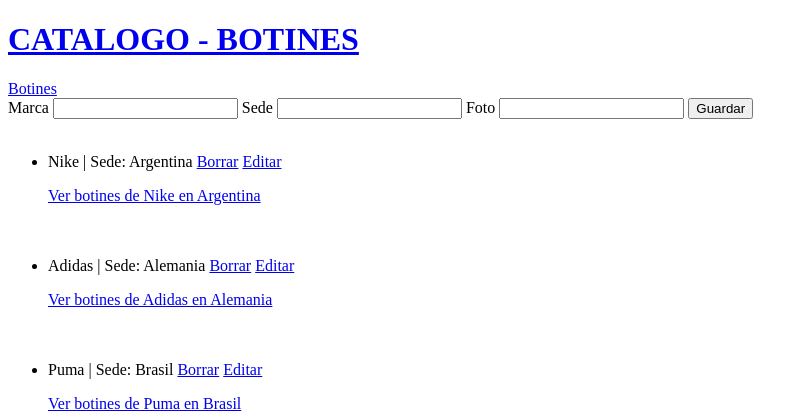
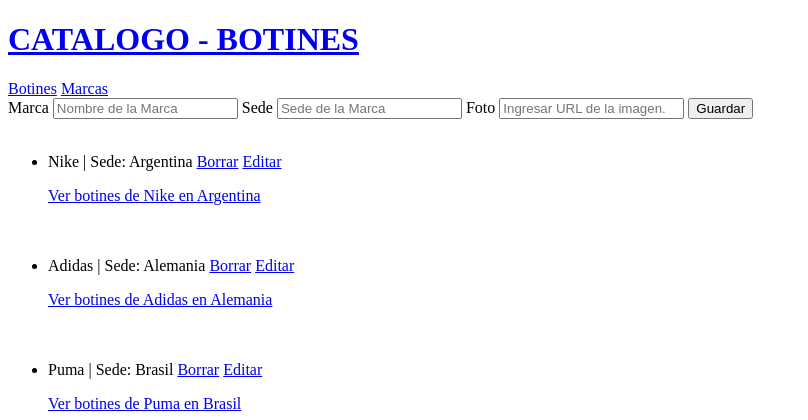
Before and after one commit to lucagoro/TPE-Web-Tomas-Luca, a PHP site: page /marcas in a window 1280 px wide. Shown: the top 420 px of the page, without its empty margins (0-808 px from the left). Run offline with PHP 8.4, Linux system fonts and the light colour scheme; data comes from the database, SQL or seed files in the repository; data that the repository does not hold is empty.

Commit message:
modificaciones

```diff
--- a/templates/editar_marca.phtml
+++ b/templates/editar_marca.phtml
@@ -6,6 +6,8 @@
 
     <label for="sede">Sede:</label>
     <input type="text" id="sede" name="sede" value="<?= $marca[0]->sede ?>" required>
+    <label for="foto">Imagen</label>
+    <input type="text" id="foto" name="foto" value="<?= $marca[0]->foto?>" placeholder="Ingrese URL de a imagen">
 
     <button type="submit">Guardar Cambios</button>
 </form>
--- a/templates/header.phtml
+++ b/templates/header.phtml
@@ -18,6 +18,7 @@
         <nav>
             <div>
                 <a href="botines">Botines</a>
+                <a href="marcas">Marcas</a>
             </div>
 
         </nav>
--- a/templates/insertar_marcas.phtml
+++ b/templates/insertar_marcas.phtml
@@ -1,11 +1,11 @@
 <form action="insertarMarca" method="POST">
 
     <label>Marca</label>
-        <input required name="nombre" type="text"> <!-- ver los required -->
+        <input required name="nombre" type="text" placeholder="Nombre de la Marca"> <!-- ver los required -->
     <label>Sede</label>
-        <input required name="sede" type="text"> <!-- ver los required -->
+        <input required name="sede" type="text" placeholder="Sede de la Marca"> <!-- ver los required -->
     <label>Foto</label>
-        <input name="foto" type="text">
+        <input name="foto" type="text" placeholder="Ingresar URL de la imagen.">
 
 
     <button type="submit">Guardar</button>
```
